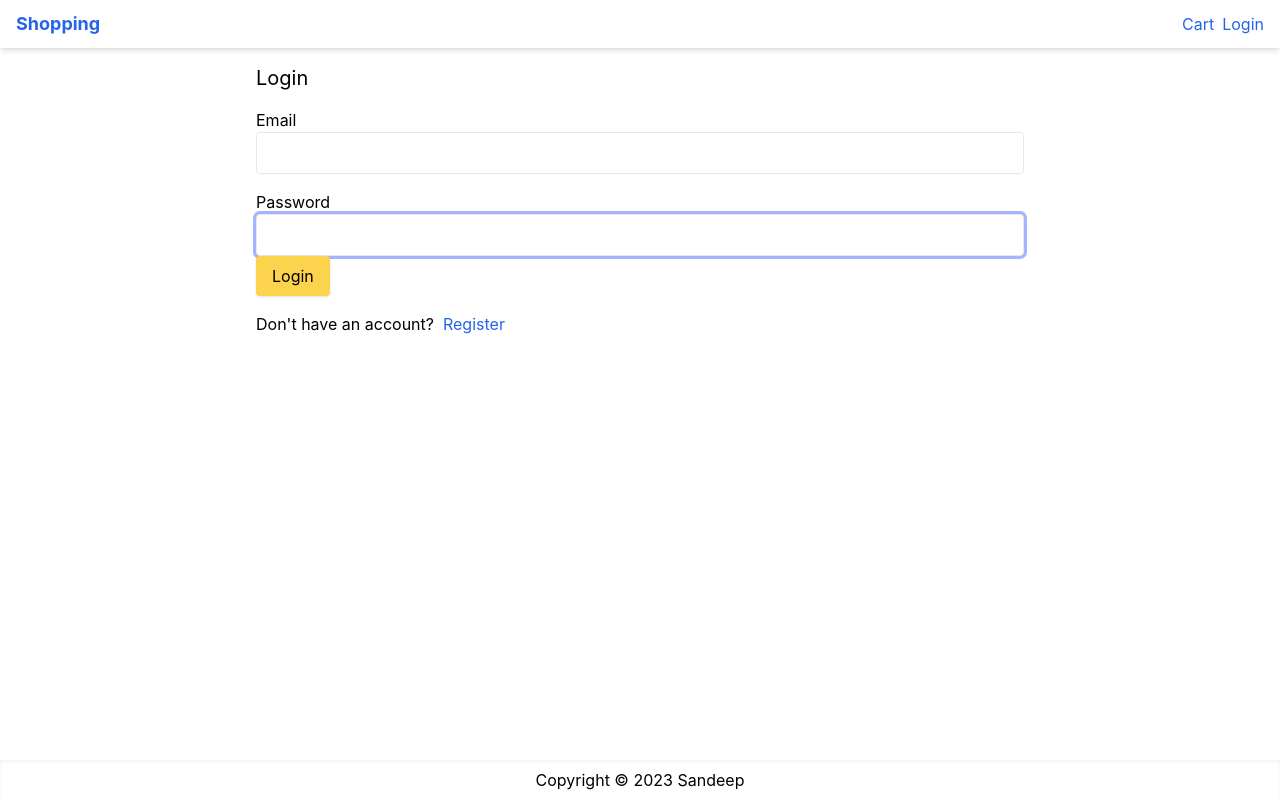
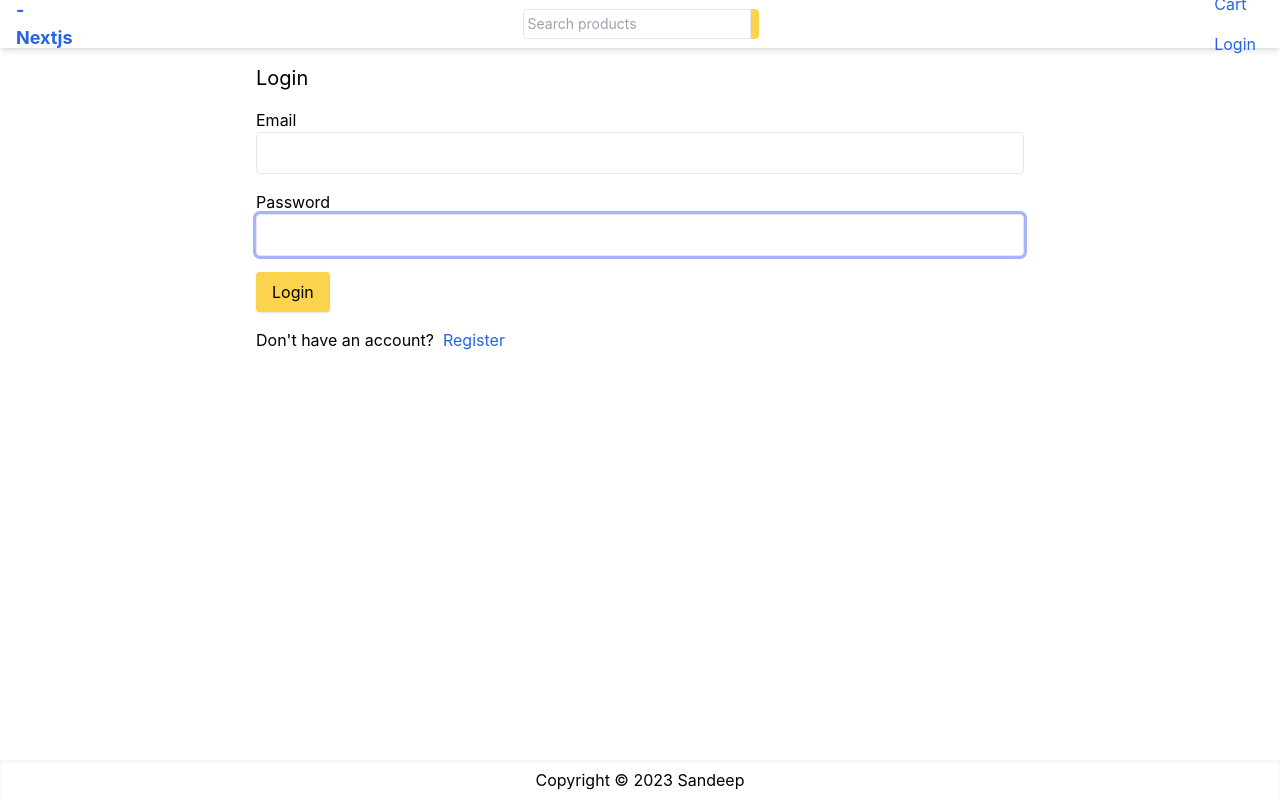
Before and after one commit to sandeepmauryaworld/nextjs_store, a Next.js app: page /login in a window 1280 px wide. Built offline with nearby package versions, Linux system fonts and the light colour scheme; no server answers.

Commit message:
fix chnages of lint

```diff
--- a/components/Layout.js
+++ b/components/Layout.js
@@ -1,52 +1,84 @@
-import { Store } from "@/utils/Store";
 import { signOut, useSession } from "next-auth/react";
 import Head from "next/head";
 import Link from "next/link";
+import Cookies from "js-cookie";
 import React, { useContext, useEffect, useState } from "react";
 import { ToastContainer } from "react-toastify";
 import { Menu } from "@headlessui/react";
 import "react-toastify/dist/ReactToastify.css";
+import { Store } from "../utils/Store";
 import DropdownLink from "./DropdownLink";
-import Cookies from "js-cookie";
-const Layout = ({ children, title }) => {
+import { useRouter } from "next/router";
+// import { SearchIcon } from "@heroicons/react/outline";
+
+export default function Layout({ title, children }) {
   const { status, data: session } = useSession();
 
+  const { state, dispatch } = useContext(Store);
+  const { cart } = state;
   const [cartItemsCount, setCartItemsCount] = useState(0);
   useEffect(() => {
     setCartItemsCount(cart.cartItems.reduce((a, c) => a + c.quantity, 0));
-  });
-  const { state, dispatch } = useContext(Store);
-  const { cart } = state;
+  }, [cart.cartItems]);
 
   const logoutClickHandler = () => {
     Cookies.remove("cart");
     dispatch({ type: "CART_RESET" });
     signOut({ callbackUrl: "/login" });
   };
+
+  const [query, setQuery] = useState("");
+
+  const router = useRouter();
+  const submitHandler = (e) => {
+    e.preventDefault();
+    router.push(`/search?query=${query}`);
+  };
+
   return (
     <>
       <Head>
-        <title>{title ? (title = ` - Solace`) : "Solace"}</title>
-        <meta name="description" content="Generated by create next app" />
-        <meta name="viewport" content="width=device-width, initial-scale=1" />
+        <title>{title ? title + " - Solace" : "Solace"}</title>
+        <meta name="description" content="Ecommerce Website" />
         <link rel="icon" href="/favicon.ico" />
       </Head>
+
       <ToastContainer position="bottom-center" limit={1} />
 
-      <div className="flex min-h-screen flex-col justify-between">
+      <div className="flex min-h-screen flex-col justify-between ">
         <header>
           <nav className="flex h-12 items-center px-4 justify-between shadow-md">
-            <Link href="/" className="text-lg font-bold">
-              Shopping
+            <Link href="/">
+              <p className="text-lg font-bold">-Nextjs</p>
             </Link>
+            <form
+              onSubmit={submitHandler}
+              className="mx-auto  hidden w-full justify-center md:flex"
+            >
+              <input
+                onChange={(e) => setQuery(e.target.value)}
+                type="text"
+                className="rounded-tr-none rounded-br-none p-1 text-sm   focus:ring-0"
+                placeholder="Search products"
+              />
+              <button
+                className="rounded rounded-tl-none rounded-bl-none bg-amber-300 p-1 text-sm dark:text-black"
+                type="submit"
+                id="button-addon2"
+              >
+                {/* <SearchIcon className="h-5 w-5"></SearchIcon> */}
+              </button>
+            </form>
             <div>
-              <Link href="/cart" className="p-2">
-                {cartItemsCount > 0 && (
-                  <span className="ml-1 rounded-full bg-red-500 px-2 py-1 text-xs font-bold text-white">
-                    {cartItemsCount}
-                  </span>
-                )}
-                Cart
+              <Link href="/cart">
+                <div div className="p-2">
+                  Cart
+                  {cartItemsCount > 0 && (
+                    <span className="ml-1 rounded-full bg-red-600 px-2 py-1 text-xs font-bold text-white">
+                      {cartItemsCount}
+                    </span>
+                  )}
+                </div>
               </Link>
 
               {status === "loading" ? (
@@ -56,14 +88,12 @@ const Layout = ({ children, title }) => {
                   <Menu.Button className="text-blue-600">
                     {session.user.name}
                   </Menu.Button>
-
-                  <Menu.Items className="absolute bg-white right-0 w-56 origin-top-right shadow-lg">
+                  <Menu.Items className="absolute right-0 w-56 origin-top-right bg-white  shadow-lg ">
                     <Menu.Item>
                       <DropdownLink className="dropdown-link" href="/profile">
                         Profile
                       </DropdownLink>
                     </Menu.Item>
-
                     <Menu.Item>
                       <DropdownLink
                         className="dropdown-link"
@@ -72,33 +102,40 @@ const Layout = ({ children, title }) => {
                         Order History
                       </DropdownLink>
                     </Menu.Item>
-
+                    {session.user.isAdmin && (
+                      <Menu.Item>
+                        <DropdownLink
+                          className="dropdown-link"
+                          href="/admin/dashboard"
+                        >
+                          Admin Dashboard
+                        </DropdownLink>
+                      </Menu.Item>
+                    )}
                     <Menu.Item>
-                      <DropdownLink
+                      <div
+                        className="dropdown-link"
+                        href="#"
                         onClick={logoutClickHandler}
-                        className="dropdown-link"
-                        href="/profile"
                       >
                         Logout
-                      </DropdownLink>
+                      </div>
                     </Menu.Item>
                   </Menu.Items>
                 </Menu>
               ) : (
-                <Link href="/login">Login</Link>
+                <Link href="/login">
+                  <p className="p-2">Login</p>
+                </Link>
               )}
             </div>
           </nav>
         </header>
-
-        <main className="container m-auto mt-4 px-4"> {children} </main>
-
+        <main className="container m-auto mt-4 px-4">{children}</main>
         <footer className="flex h-10 justify-center items-center shadow-inner">
           <p>Copyright © 2023 Sandeep</p>
         </footer>
       </div>
     </>
   );
-};
-
-export default Layout;
+}
--- a/pages/login.js
+++ b/pages/login.js
@@ -1,32 +1,32 @@
-import Layout from '@/components/Layout'
-import Link from 'next/link'
-import React, { useEffect } from 'react'
-import {useForm} from 'react-hook-form'
-import {signIn, useSession} from 'next-auth/react'
-import { getError } from '@/utils/error'
-import { toast } from 'react-toastify'
-import { Router, useRouter } from 'next/router'
-import { redirect } from 'next/dist/server/api-utils'
-const LoginScreen = () => {
+import Link from "next/link";
+import React, { useEffect } from "react";
+import { signIn, useSession } from "next-auth/react";
+import { useForm } from "react-hook-form";
+import Layout from "../components/Layout";
+import { getError } from "../utils/error";
+import { toast } from "react-toastify";
+import { useRouter } from "next/router";
 
-  const {data:session} = useSession();
+export default function LoginScreen() {
+  const { data: session } = useSession();
 
+  const router = useRouter();
+  const { redirect } = router.query;
 
-  const router= useRouter();
-  const {redirect} = router.query
-  useEffect(()=>{
+  useEffect(() => {
+    if (session?.user) {
+      router.push(redirect || "/");
+    }
+  }, [router, session, redirect]);
 
-    if(session?.user){
-      router.push(redirect || '/')
-    }
-
-  },[router, redirect, session])
-
-    const {handleSubmit, register, formState:{errors}, }= useForm();
-
+  const {
+    handleSubmit,
+    register,
+    formState: { errors },
+  } = useForm();
   const submitHandler = async ({ email, password }) => {
     try {
-        const result = await signIn('credentials', {
+      const result = await signIn("credentials", {
         redirect: false,
         email,
         password,
@@ -39,21 +39,21 @@ const LoginScreen = () => {
     }
   };
   return (
-    <Layout title='Login'>
-                <form className="mx-auto max-w-screen-md" onSubmit={handleSubmit(submitHandler)}>
-
-
+    <Layout title="Login">
+      <form
+        className="mx-auto max-w-screen-md"
+        onSubmit={handleSubmit(submitHandler)}
+      >
         <h1 className="mb-4 text-xl">Login</h1>
         <div className="mb-4">
-
           <label htmlFor="email">Email</label>
           <input
             type="email"
-            {...register('email', {
-              required: 'Please enter email',
+            {...register("email", {
+              required: "Please enter email",
               pattern: {
                 value: /^[a-zA-Z0-9_.+-]+@[a-zA-Z0-9-]+.[a-zA-Z0-9-.]+$/i,
-                message: 'Please enter valid email',
+                message: "Please enter valid email",
               },
             })}
             className="w-full"
@@ -64,12 +64,13 @@ const LoginScreen = () => {
             <div className="text-red-500">{errors.email.message}</div>
           )}
         </div>
+        <div className="mb-4">
           <label htmlFor="password">Password</label>
           <input
             type="password"
-            {...register('password', {
-              required: 'Please enter password',
-              minLength: { value: 6, message: 'password is more than 5 chars' },
+            {...register("password", {
+              required: "Please enter password",
+              minLength: { value: 6, message: "password is more than 5 chars" },
             })}
             className="w-full"
             id="password"
@@ -78,19 +79,15 @@ const LoginScreen = () => {
           {errors.password && (
             <div className="text-red-500 ">{errors.password.message}</div>
           )}
-
+        </div>
         <div className="mb-4 ">
           <button className="primary-button">Login</button>
         </div>
         <div className="mb-4 ">
           Don&apos;t have an account? &nbsp;
-          <Link href={`/register?redirect=${redirect || '/'}`}>Register</Link>
+          <Link href={`/register?redirect=${redirect || "/"}`}>Register</Link>
         </div>
-
-
       </form>
     </Layout>
-  )
+  );
 }
-
-export default LoginScreen
--- a/pages/product/[slug].js
+++ b/pages/product/[slug].js
@@ -1,12 +1,12 @@
 import Layout from '@/components/Layout'
 import Product from '@/models/Product';
-import data from '@/utils/data';
+
 import db from '@/utils/db';
 import { Store } from '@/utils/Store';
 import axios from 'axios';
 import Image from 'next/image';
 import Link from 'next/link';
-import { router, useRouter } from 'next/router';
+import { router } from 'next/router';
 // import { useRouter } from 'next/router'
 import React, { useContext } from 'react'
 import { toast } from 'react-toastify';
--- a/pages/shipping.js
+++ b/pages/shipping.js
@@ -1,39 +1,39 @@
-import CheckOutWizard from '@/components/CheckOutWizard'
-import Layout from '@/components/Layout'
-import { Store } from '@/utils/Store';
-import Cookies from 'js-cookie';
-import { Router, useRouter } from 'next/router';
-import React, { useContext, useEffect } from 'react'
-import { useForm } from 'react-hook-form';
-
+import CheckOutWizard from "@/components/CheckOutWizard";
+import Layout from "@/components/Layout";
+import { Store } from "@/utils/Store";
+import Cookies from "js-cookie";
+import { useRouter } from "next/router";
+import React, { useContext, useEffect } from "react";
+import { useForm } from "react-hook-form";
 
 const ShippingScreen = () => {
+  const {
+    handleSubmit,
+    register,
+    formState: { errors },
+    setValue,
+  } = useForm();
 
-    const { handleSubmit,register, formState:{errors},
-setValue }= useForm();
-
-const {state, dispatch} = useContext(Store)
-const {cart}= state;
-const {shippingAddress}= cart;
-const router= useRouter();
+  const { state, dispatch } = useContext(Store);
+  const { cart } = state;
+  const { shippingAddress } = cart;
+  const router = useRouter();
 
   useEffect(() => {
-   setValue('fullName', shippingAddress.fullName)
-   setValue('location', shippingAddress.location)
-   setValue('city', shippingAddress.city)
-   setValue('address', shippingAddress.address)
-   setValue('postalCode', shippingAddress.postalCode)
-},[setValue, shippingAddress]);
+    setValue("fullName", shippingAddress.fullName);
+    setValue("location", shippingAddress.location);
+    setValue("city", shippingAddress.city);
+    setValue("address", shippingAddress.address);
+    setValue("postalCode", shippingAddress.postalCode);
+  }, [setValue, shippingAddress]);
 
-
-
-const submitHandler=({fullName, city, address, postalCode, country} )=>{
-
-    dispatch({type:'SAVE_SHIPPING_ADDRESS',
-    payload:{fullName, address, city, postalCode , country, location}
+  const submitHandler = ({ fullName, city, address, postalCode, country }) => {
+    dispatch({
+      type: "SAVE_SHIPPING_ADDRESS",
+      payload: { fullName, address, city, postalCode, country, location },
     });
     Cookies.set(
-        'cart',
+      "cart",
       JSON.stringify({
         ...cart,
         shippingAddress: {
@@ -46,96 +46,94 @@ const submitHandler=({fullName, city, address, postalCode, country} )=>{
       })
     );
 
-    router.push('/payment')
-
-}
+    router.push("/payment");
+  };
   return (
     <Layout title="Shipping Address. ">
-
-        <CheckOutWizard activeStep={1}/>
+      <CheckOutWizard activeStep={1} />
 
       <form
-        className='mx-auto max-w-screen-md'
-        onSubmit={handleSubmit(submitHandler)}>
-            <h1 className='mb-4 text-xl'>Shipping Address</h1>
-            <div className='mb-4'>
-                <label htmlFor='FullName'>Full Name</label>
+        className="mx-auto max-w-screen-md"
+        onSubmit={handleSubmit(submitHandler)}
+      >
+        <h1 className="mb-4 text-xl">Shipping Address</h1>
+        <div className="mb-4">
+          <label htmlFor="FullName">Full Name</label>
           <input
-                className='w-full'
-                id='FullName'
-                autoFocus{...register('fullName', {
-                    required:'Please enter full name',
+            className="w-full"
+            id="FullName"
+            autoFocus
+            {...register("fullName", {
+              required: "Please enter full name",
             })}
           />
           {errors.fullName && (
-                    <div className='text-red-500'>{errors.fullName.message} </div>
+            <div className="text-red-500">{errors.fullName.message} </div>
           )}
         </div>
-            <div className='mb-4'>
-                <label htmlFor='address'>Address</label>
+        <div className="mb-4">
+          <label htmlFor="address">Address</label>
           <input
-                className='w-full'
-                id='address'
-                {...register('address', {
-                    required:'Please enter full Address',
-                    minLength:{value:3 , message:"Address more then 2 char"},
+            className="w-full"
+            id="address"
+            {...register("address", {
+              required: "Please enter full Address",
+              minLength: { value: 3, message: "Address more then 2 char" },
             })}
           />
           {errors.address && (
-                    <div className='text-red-500'>{errors.address.message} </div>
+            <div className="text-red-500">{errors.address.message} </div>
           )}
         </div>
-            <div className='mb-4'>
-                <label htmlFor='city'>City</label>
+        <div className="mb-4">
+          <label htmlFor="city">City</label>
           <input
-                className='w-full'
-                id='city'
-                {...register('city', {
-                    required:'Please enter full City',
-                    minLength:{value:3 , message:"City more then 2 char"},
+            className="w-full"
+            id="city"
+            {...register("city", {
+              required: "Please enter full City",
+              minLength: { value: 3, message: "City more then 2 char" },
             })}
           />
           {errors.city && (
-                    <div className='text-red-500'>{errors.city.message} </div>
+            <div className="text-red-500">{errors.city.message} </div>
           )}
         </div>
-            <div className='mb-4'>
-                <label htmlFor='postal code'>Postal Code</label>
+        <div className="mb-4">
+          <label htmlFor="postal code">Postal Code</label>
           <input
-                className='w-full'
-                id='postalCode'
-                {...register('postalCode', {
-                    required:'Please enter full Postal Code',
-
+            className="w-full"
+            id="postalCode"
+            {...register("postalCode", {
+              required: "Please enter full Postal Code",
             })}
           />
           {errors.postalCode && (
-                    <div className='text-red-500'>{errors.postalCode.message} </div>
+            <div className="text-red-500">{errors.postalCode.message} </div>
           )}
         </div>
-            <div className='mb-4'>
-                <label htmlFor='country'>Country</label>
+        <div className="mb-4">
+          <label htmlFor="country">Country</label>
           <input
-                className='w-full'
-                id='country'
-                {...register('country', {
-                    required:'Please enter Country',
-
+            className="w-full"
+            id="country"
+            {...register("country", {
+              required: "Please enter Country",
             })}
           />
           {errors.country && (
-                    <div className='text-red-500'>{errors.country.message} </div>
+            <div className="text-red-500">{errors.country.message} </div>
           )}
         </div>
 
-            <div className='mb-4 flex justify-between'>
-                <button className='primary-button'>Next  </button>
+        <div className="mb-4 flex justify-between">
+          <button className="primary-button">Next </button>
         </div>
       </form>
     </Layout>
-  )
-}
+  );
+};
 
-export default ShippingScreen
+export default ShippingScreen;
 
-ShippingScreen.auth= true;
+ShippingScreen.auth = true;
--- a/pages/unauthorized.js
+++ b/pages/unauthorized.js
@@ -1,19 +1,15 @@
-import Layout from '@/components/Layout'
-import { useRouter } from 'next/router'
-import React from 'react'
+import { useRouter } from "next/router";
+import React from "react";
+import Layout from "../components/Layout";
 
-const unauthorized = () => {
+export default function Unauthorized() {
+  const router = useRouter();
+  const { message } = router.query;
 
-    const router = useRouter();
-
-    const {message}= router.query
   return (
-  <Layout title='Unauthorized Page'>
-<h1 className='text=xl'>Access Denied</h1>
-{message && <div className='mb-4 text-red-500'>{message}</div>}
-
-  </Layout>
-  )
+    <Layout title="Unauthorized Page">
+      <h1 className="text-xl">Access Denied</h1>
+      {message && <div className="mb-4 text-red-500">{message}</div>}
+    </Layout>
+  );
 }
-
-export default unauthorized
```
Lines whose indentation alone changed are shown as unchanged.
